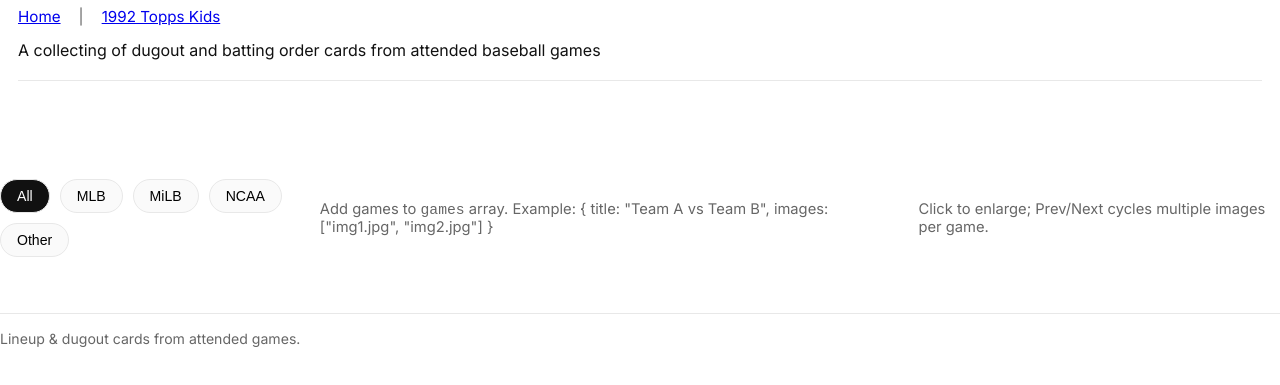
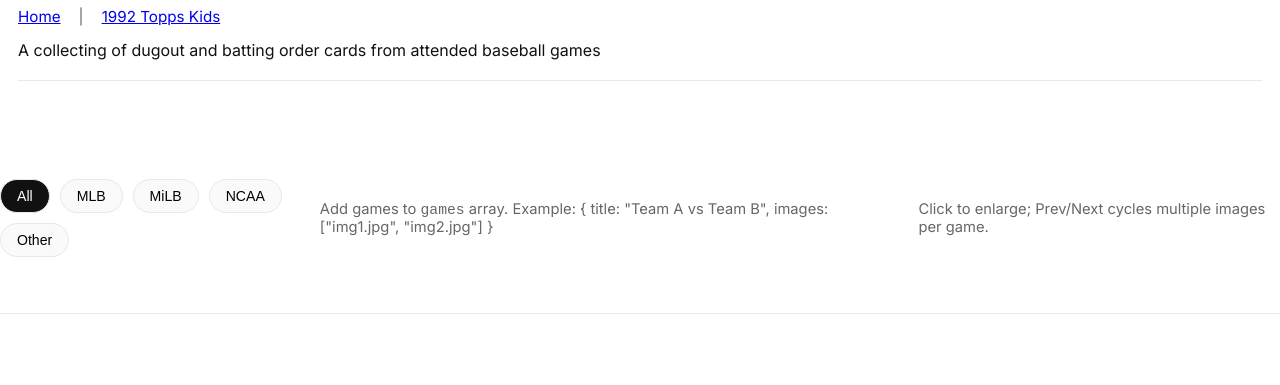
Before and after one commit to jperlin4/1992-topps-kids, a plain HTML site: page lineup-cards-with-filters.html in a window 1280 px wide. Shown: the part 87-472 px from the top of the page. Drawn offline with nearby package versions, Linux system fonts and the light colour scheme.

Commit message:
Update lineup-cards-with-filters.html

```diff
--- a/lineup-cards-with-filters.html
+++ b/lineup-cards-with-filters.html
@@ -77,7 +77,7 @@
 
     <main class="grid" id="grid"></main>
 
-    <div class="footer">Lineup & dugout cards from attended games.</div>
+    <div class="footer"></div>
   </div>
 
   <dialog id="viewer">
```
